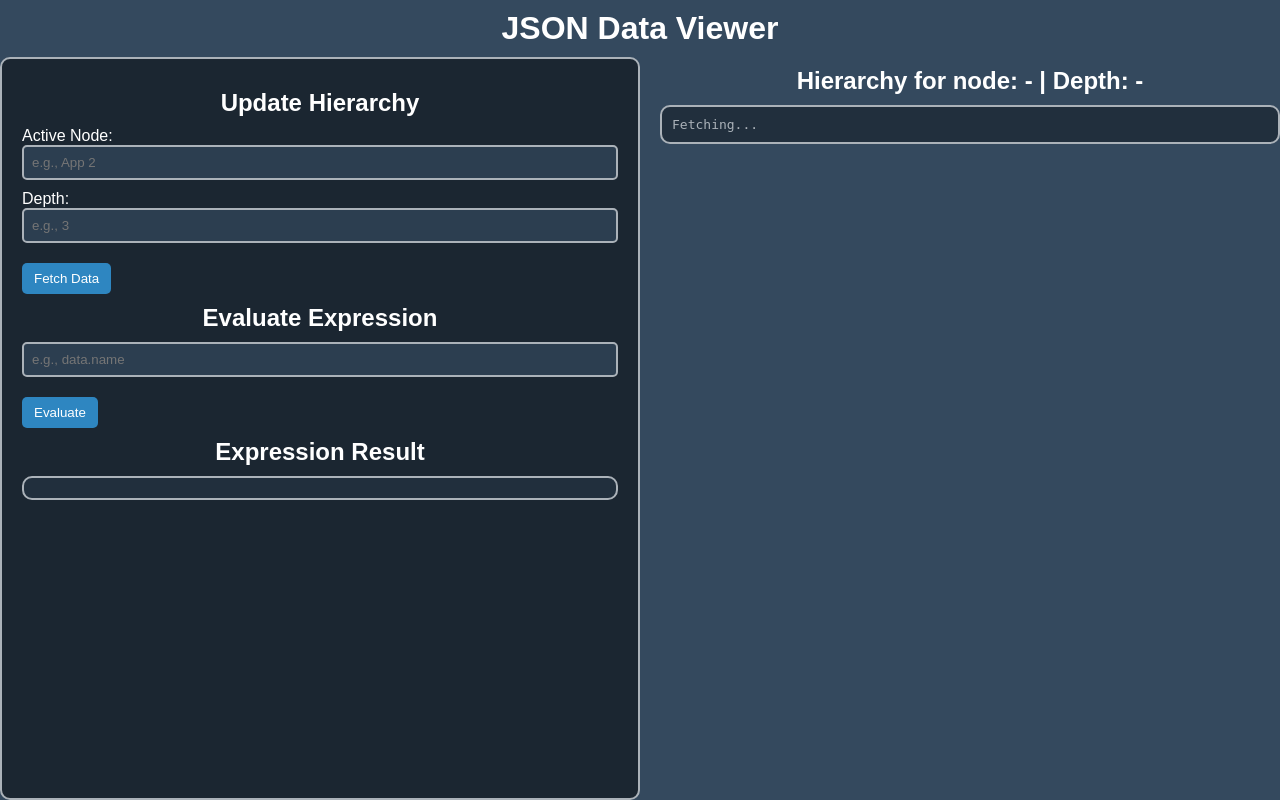
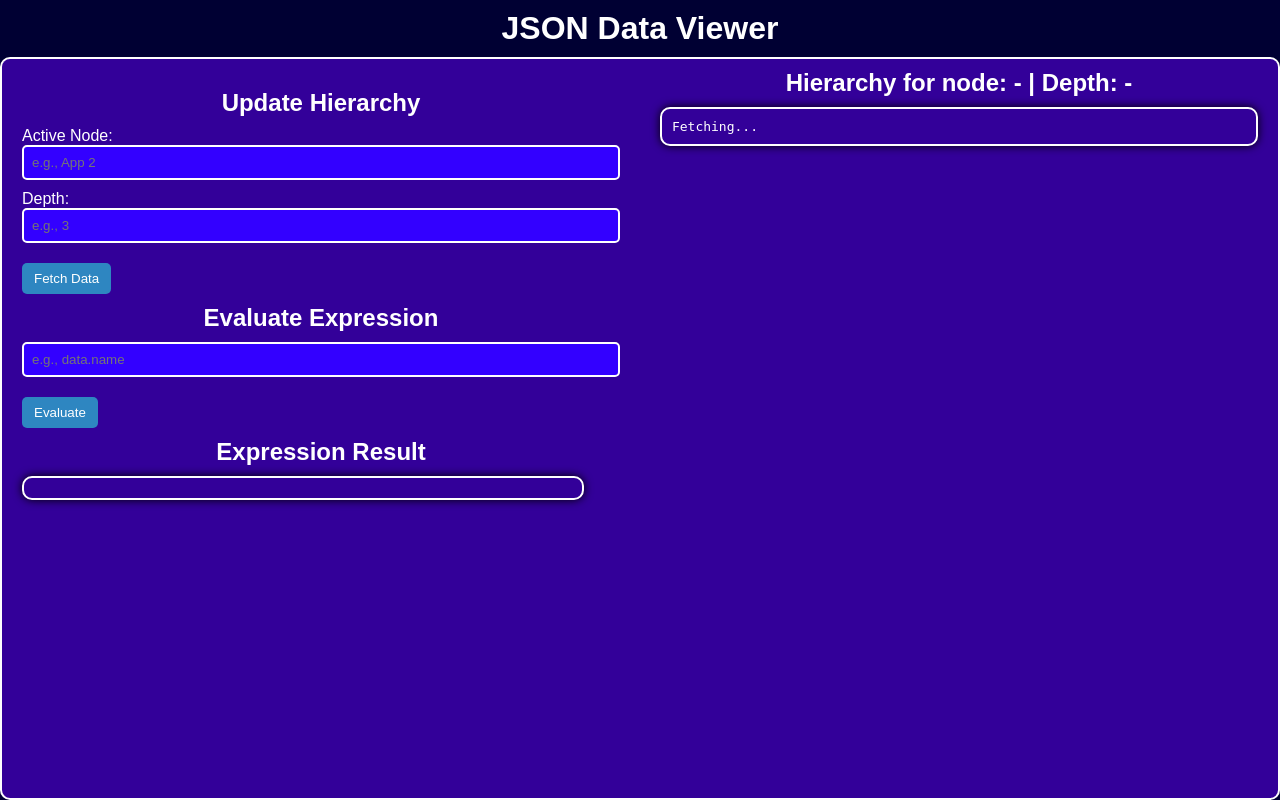
Before and after one commit to Descode8/Network-Diagram-App, a Flask app: template templates/object.html in a window 1280 px wide. Run offline with Flask 3, Linux system fonts and the light colour scheme; the template is opened without the code that fills it, so the values that code supplies are empty.

Commit message:
changed object UI

```diff
--- a/templates/object.html
+++ b/templates/object.html
@@ -12,7 +12,7 @@
             flex-direction: column;
             height: 100vh;
             color: white;
-            background-color: #34495e; /* Dark background */
+            background-color: #000033;
         }
 
         h1, h2 {
@@ -30,31 +30,40 @@
             width: 50%;
             padding: 20px;
             box-sizing: border-box;
-            background-color: #1b2631;
-            border-right: 2px solid #abb2b9;
-            border: 2px solid #abb2b9;
+            background-color: #330099;
+            border: 2px solid white;
+            border-right: none;
             border-radius: 10px;
+            border-top-right-radius: 0;
+            border-bottom-right-radius: 0;
             overflow-y: auto;
         }
 
         /* Right Panel: JSON Display */
-        .right-panel{
+        .right-panel {
+            display: flex;
             width: 50%;
-            padding: 20px;
+            flex-direction: column;
             padding-top: 0;
             padding-right: 0;
             box-sizing: border-box;
-            background-color: #34495e;
+            background-color: #330099;
             overflow-y: auto;
+            border-radius: 10px;
+            border: 2px solid white;
+            border-left: none;
+            border-top-left-radius: 0;
+            border-bottom-left-radius: 0;
+            align-items: center;
         }
 
         input {
             margin-top: 10px;
             width: 100%;
             padding: 8px;
-            background-color: #2c3e50;
-            color: #abb2b9;
-            border: 2px solid #abb2b9;
+            background-color: #3300FF ;
+            color: white;
+            border: 2px solid white;
             border-radius: 5px;
             box-sizing: border-box;
         }
@@ -75,14 +84,15 @@
         }
 
         #jsonDisplay, #expressionResult {
-            color: #abb2b9; /* Light grey text */
+            color: white; /* Light grey text */
             white-space: pre-wrap;
-            background-color: #212f3d; /* Dark box */
+            background-color: #330099; /* Dark box */
             padding: 10px;
-            border: 2px solid #abb2b9;
+            border: 2px solid white;
             border-radius: 10px;
-            margin: 10px 0;
             font-family: monospace;
+            width: 90%;
+            box-shadow: 0 0 10px black;
         }
 
         h1, h2 {
```
Also changed, not shown: 1 other file.
